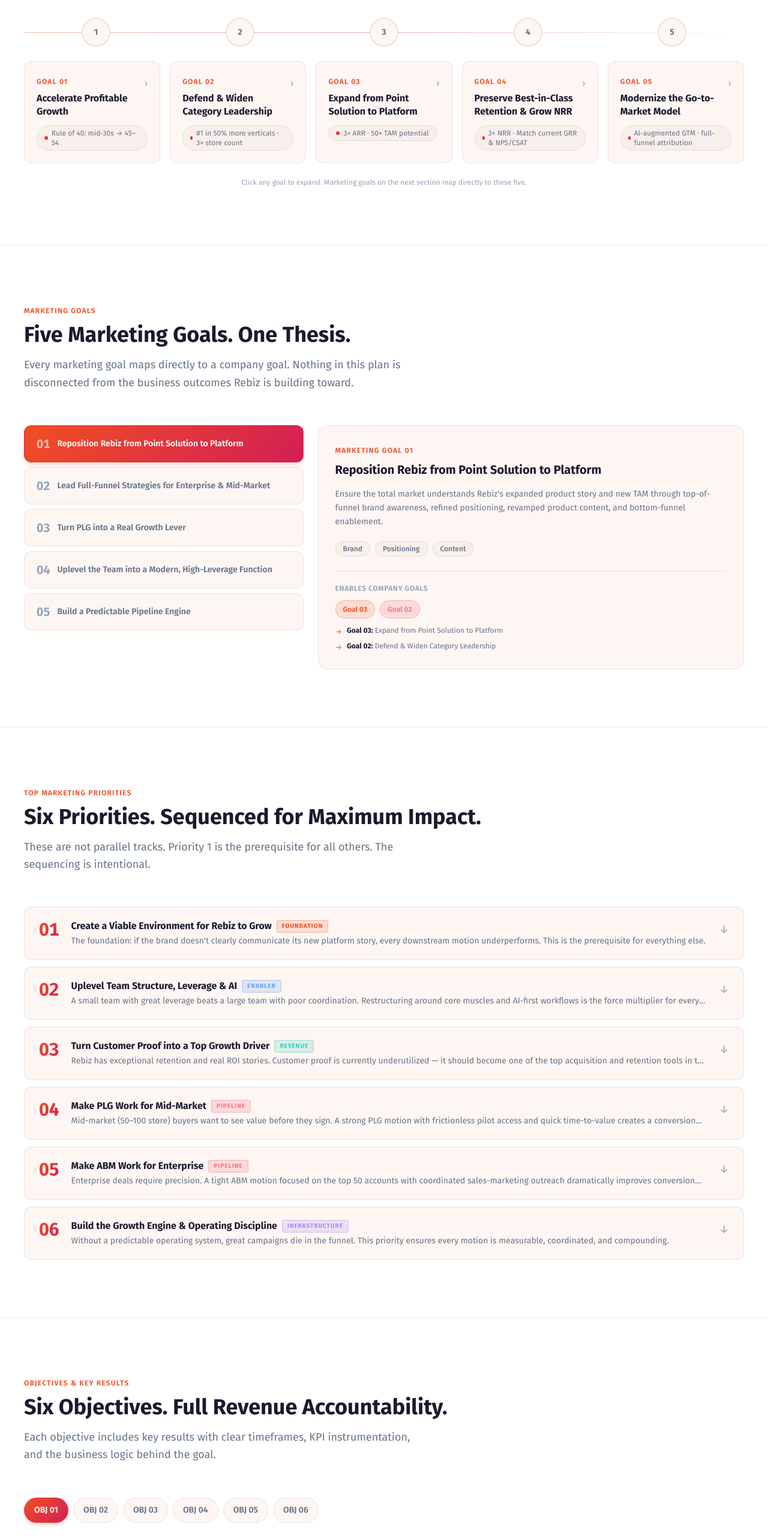
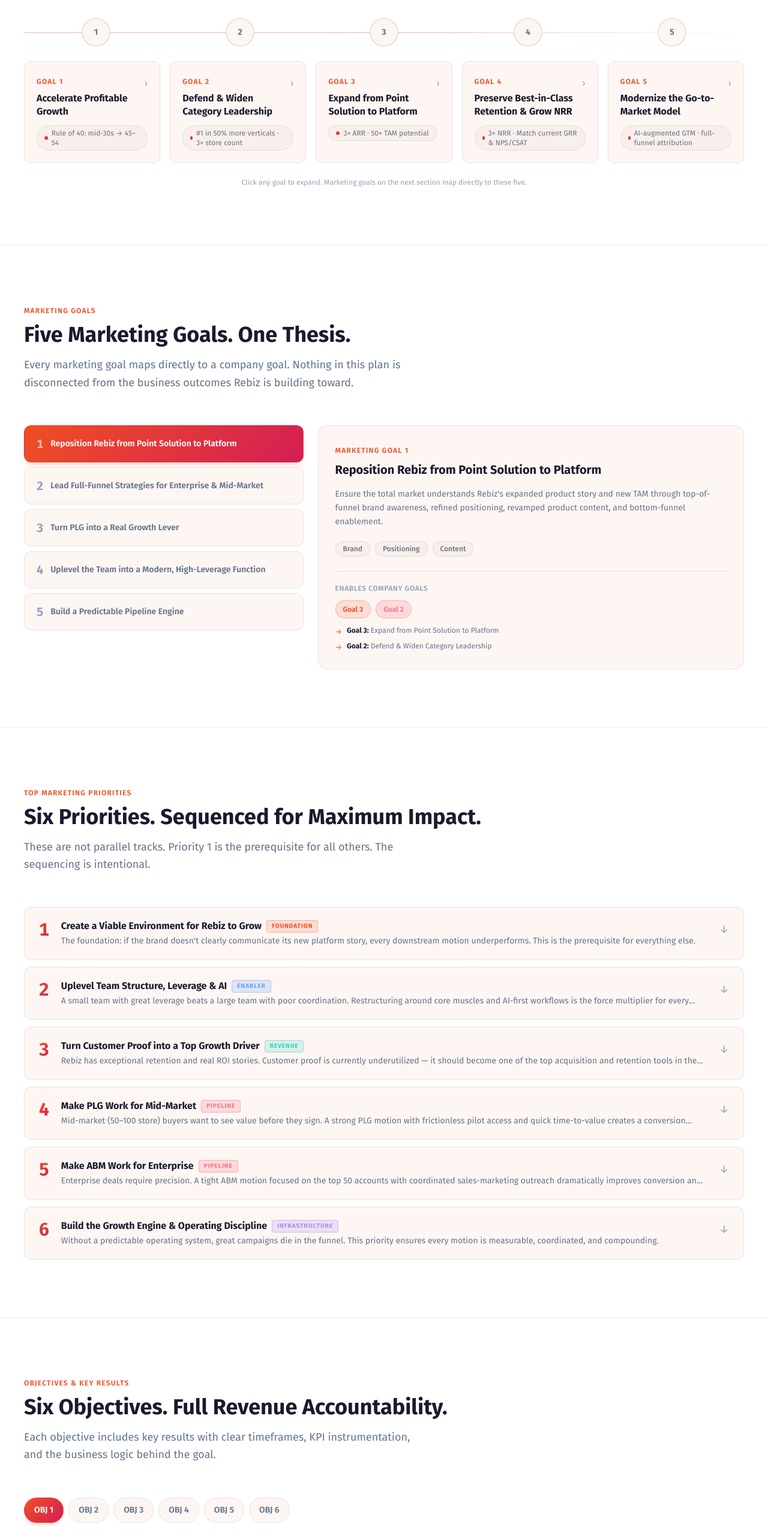
Before and after one commit to benjamsb/rebiz-marketing, a React (Vite) app: page / in a window 1280 px wide. Shown: the part 2240-4806 px from the top of the page at 60% size. Built offline with nearby package versions, Linux system fonts and the light colour scheme.

Commit message:
Remove zero-padding from all display numbers

```diff
--- a/src/components/MarketingGoals.jsx
+++ b/src/components/MarketingGoals.jsx
@@ -44,7 +44,7 @@
             >
               <div className="flex items-center gap-3">
                 <span className={`text-xl font-bold tabular-nums flex-shrink-0 ${openId === goal.id ? 'text-white/60' : 'text-rz-subtle'}`}>
-                  {String(goal.id).padStart(2, '0')}
+                  {goal.id}
                 </span>
                 <span className={`font-semibold text-sm leading-snug ${openId === goal.id ? 'text-white' : ''}`}>
                   {goal.title}
@@ -67,7 +67,7 @@
                 transition={{ duration: 0.3 }}
               >
                 <span className="text-xs font-semibold text-rz-orange tracking-widest uppercase">
-                  Marketing Goal {String(goal.id).padStart(2, '0')}
+                  Marketing Goal {goal.id}
                 </span>
                 <h3 className="mt-2 text-xl font-bold text-rz-white leading-snug">{goal.title}</h3>
                 <p className="mt-4 text-rz-muted text-sm leading-relaxed">{goal.description}</p>
--- a/src/data/content.js
+++ b/src/data/content.js
@@ -3,7 +3,7 @@
 export const companyGoals = [
   {
     id: 1,
-    tag: 'Goal 01',
+    tag: 'Goal 1',
     title: 'Accelerate Profitable Growth',
     metric: 'Rule of 40: mid-30s → 45–54',
     description:
@@ -14,7 +14,7 @@
   },
   {
     id: 2,
-    tag: 'Goal 02',
+    tag: 'Goal 2',
     title: 'Defend & Widen Category Leadership',
     metric: '#1 in 50% more verticals · 3× store count',
     description:
@@ -25,7 +25,7 @@
   },
   {
     id: 3,
-    tag: 'Goal 03',
+    tag: 'Goal 3',
     title: 'Expand from Point Solution to Platform',
     metric: '3× ARR · 50× TAM potential',
     description:
@@ -36,7 +36,7 @@
   },
   {
     id: 4,
-    tag: 'Goal 04',
+    tag: 'Goal 4',
     title: 'Preserve Best-in-Class Retention & Grow NRR',
     metric: '3× NRR · Match current GRR & NPS/CSAT',
     description:
@@ -47,7 +47,7 @@
   },
   {
     id: 5,
-    tag: 'Goal 05',
+    tag: 'Goal 5',
     title: 'Modernize the Go-to-Market Model',
     metric: 'AI-augmented GTM · full-funnel attribution',
     description:
@@ -104,7 +104,7 @@
 export const priorities = [
   {
     id: 1,
-    rank: '01',
+    rank: '1',
     title: 'Create a Viable Environment for Rebiz to Grow',
     rationale:
       "The foundation: if the brand doesn't clearly communicate its new platform story, every downstream motion underperforms. This is the prerequisite for everything else.",
@@ -121,7 +121,7 @@
   },
   {
     id: 2,
-    rank: '02',
+    rank: '2',
     title: 'Uplevel Team Structure, Leverage & AI',
     rationale:
       'A small team with great leverage beats a large team with poor coordination. Restructuring around core muscles and AI-first workflows is the force multiplier for every other priority.',
@@ -137,7 +137,7 @@
   },
   {
     id: 3,
-    rank: '03',
+    rank: '3',
     title: 'Turn Customer Proof into a Top Growth Driver',
     rationale:
       'Rebiz has exceptional retention and real ROI stories. Customer proof is currently underutilized — it should become one of the top acquisition and retention tools in the GTM playbook.',
@@ -153,7 +153,7 @@
   },
   {
     id: 4,
-    rank: '04',
+    rank: '4',
     title: 'Make PLG Work for Mid-Market',
     rationale:
       'Mid-market (50–100 store) buyers want to see value before they sign. A strong PLG motion with frictionless pilot access and quick time-to-value creates a conversion flywheel.',
@@ -170,7 +170,7 @@
   },
   {
     id: 5,
-    rank: '05',
+    rank: '5',
     title: 'Make ABM Work for Enterprise',
     rationale:
       'Enterprise deals require precision. A tight ABM motion focused on the top 50 accounts with coordinated sales-marketing outreach dramatically improves conversion and deal quality.',
@@ -186,7 +186,7 @@
   },
   {
     id: 6,
-    rank: '06',
+    rank: '6',
     title: 'Build the Growth Engine & Operating Discipline',
     rationale:
       'Without a predictable operating system, great campaigns die in the funnel. This priority ensures every motion is measurable, coordinated, and compounding.',
@@ -205,7 +205,7 @@
 export const okrs = [
   {
     id: 1,
-    label: 'OBJ 01',
+    label: 'OBJ 1',
     objective: 'Reposition Rebiz as a broader platform and strengthen category leadership',
     rationale:
       "If buyers don't understand the full platform story, every sales and marketing dollar is discounted. Repositioning is the prerequisite for expanding TAM and winning enterprise deals.",
@@ -221,7 +221,7 @@
   },
   {
     id: 2,
-    label: 'OBJ 02',
+    label: 'OBJ 2',
     objective: 'Transform the marketing team for maximum revenue impact and scalability',
     rationale:
       'A high-leverage team with clear ownership, AI-augmented workflows, and the right mix of in-house and agency support can outperform a team twice its size operating without discipline.',
@@ -236,7 +236,7 @@
   },
   {
     id: 3,
-    label: 'OBJ 03',
+    label: 'OBJ 3',
     objective: 'Turn customer advocacy and ROI proof into a key growth driver',
     rationale:
       'Rebiz customers achieve real, measurable ROI. That proof — properly packaged and deployed — is one of the highest-ROI demand and retention tools available.',
@@ -253,7 +253,7 @@
   },
   {
     id: 4,
-    label: 'OBJ 04',
+    label: 'OBJ 4',
     objective: 'Turn PLG into a repeatable acquisition and conversion lever for mid-market',
     rationale:
       'Mid-market buyers need to experience the product to commit. A well-designed PLG motion turns the free pilot into the highest-quality top-of-funnel motion Rebiz has.',
@@ -269,7 +269,7 @@
   },
   {
     id: 5,
-    label: 'OBJ 05',
+    label: 'OBJ 5',
     objective: 'Build a focused enterprise ABM motion that creates qualified pipeline',
     rationale:
       'Enterprise accounts require multi-threaded engagement, precision timing, and coordinated sales-marketing plays. ABM done right dramatically improves deal quality and velocity.',
@@ -285,7 +285,7 @@
   },
   {
     id: 6,
-    label: 'OBJ 06',
+    label: 'OBJ 6',
     objective: 'Build a predictable marketing engine with direct revenue accountability',
     rationale:
       'Marketing without attribution is a cost center. With full-funnel visibility and a clear attribution model, marketing becomes a forecasting input and a strategic investment with measurable ROI.',
```
